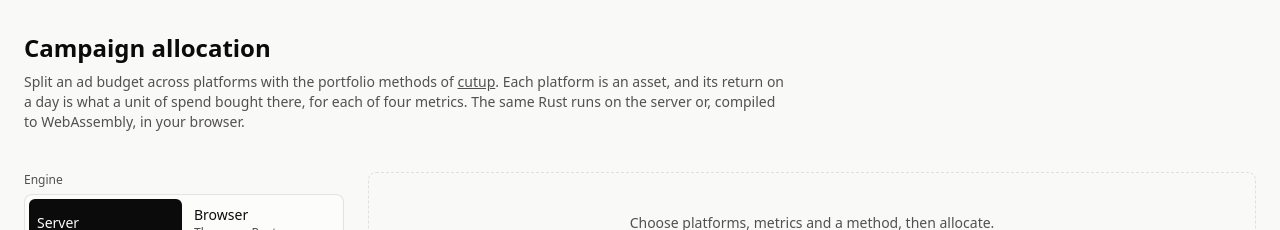
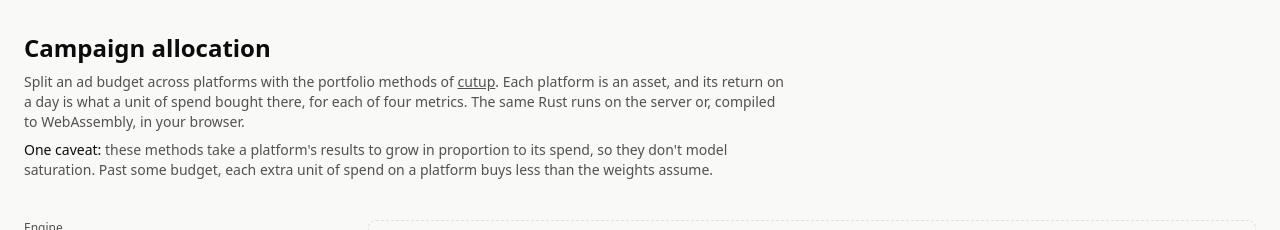
Before and after one commit to thinkjrs/cutup, a Next.js app in the folder apps/campaigns/: page / in a window 1280 px wide. Shown: the top 230 px of the page. Built offline with nearby package versions, Linux system fonts and the light colour scheme; no server answers.

Commit message:
💬 State in the app that saturation isn't modeled

```diff
--- a/apps/campaigns/app/page.tsx
+++ b/apps/campaigns/app/page.tsx
@@ -25,6 +25,12 @@ export default async function Page() {
           spend bought there, for each of four metrics. The same Rust runs on
           the server or, compiled to WebAssembly, in your browser.
         </p>
+        <p className="text-sm text-ink-2">
+          <span className="font-medium text-ink">One caveat:</span> these
+          methods take a platform&apos;s results to grow in proportion to its
+          spend, so they don&apos;t model saturation. Past some budget, each
+          extra unit of spend on a platform buys less than the weights assume.
+        </p>
       </header>
 
       <Allocator />
```
